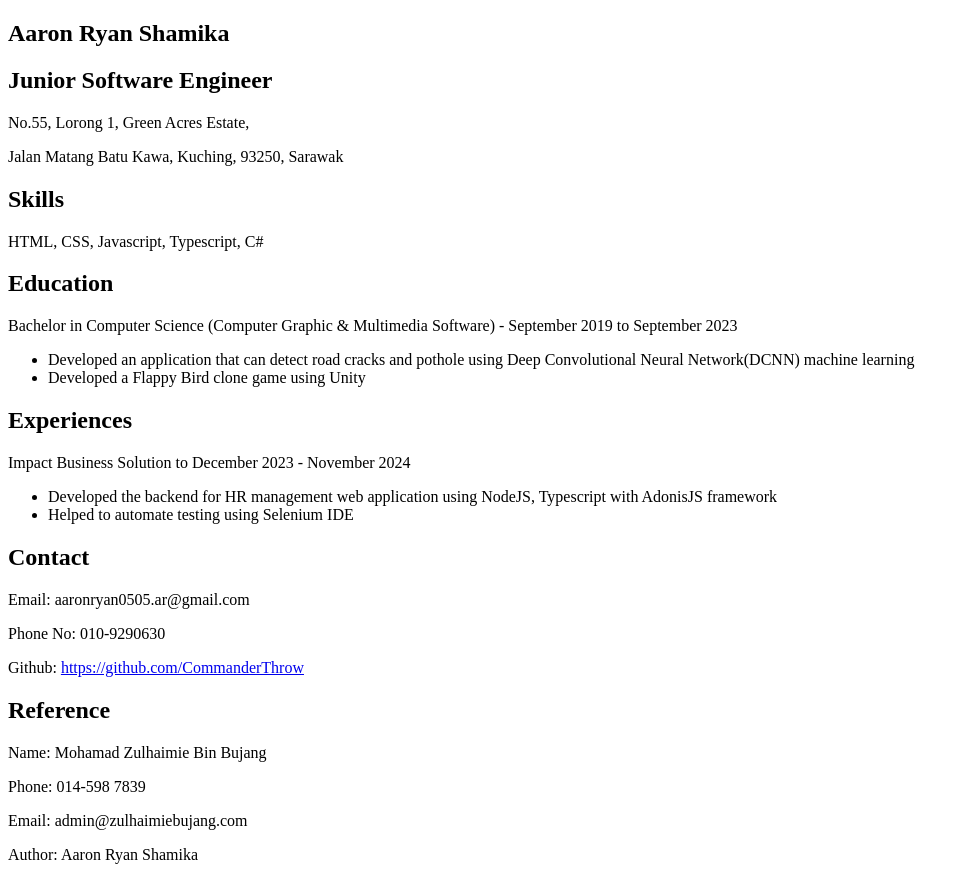
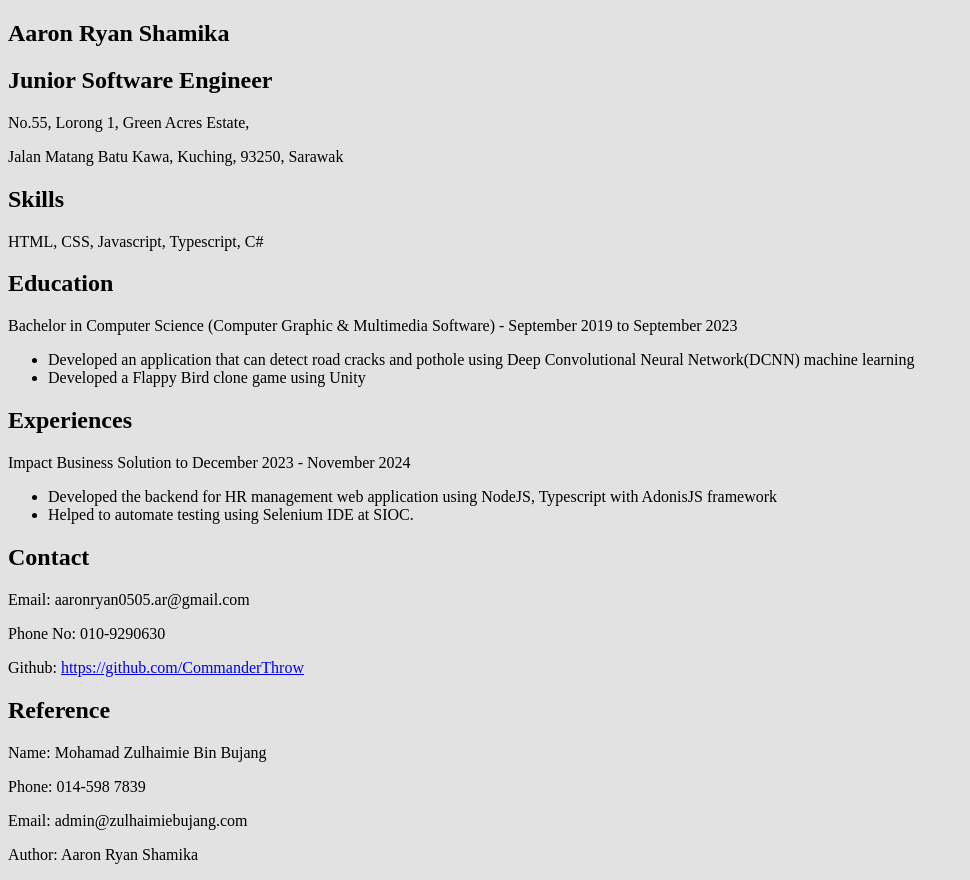
Before and after one commit to CommanderThrow/single-page-cv, a plain HTML site: page index.html in a window 1280 px wide. Shown: the whole page, without its empty margins (0-970 px from the left). Drawn offline with Linux system fonts and the light colour scheme.

Commit message:
i dont know

```diff
--- a/index.html
+++ b/index.html
@@ -1,8 +1,10 @@
 <!doctype html>
 <html lang="en">
+
 <head>
   <title>Aaron Ryan Shamika CV</title>
   <link rel="icon" type="" href="" />
+  <link rel="stylesheet" href="style.css" />
   <meta charset="UTF-8" />
   <meta name="author" content="Aaron Ryan Shamika" />
   <meta name="keywords" content="Aaron Ryan, CV, Resume" />
@@ -12,6 +14,7 @@
   <meta property="og:locale" content="en_SG" />
 </head>
 
+<body>
   <section>
     <h1>Aaron Ryan Shamika</h1>
     <h2>Junior Software Engineer</h2>
@@ -48,7 +51,7 @@
           Developed the backend for HR management web application using NodeJS,
           Typescript with AdonisJS framework
         </li>
-        <li>Helped to automate testing using Selenium IDE</li>
+        <li>Helped to automate testing using Selenium IDE at SIOC.</li>
       </ul>
     </section>
 
@@ -58,9 +61,7 @@
       <p>Phone No: 010-9290630</p>
       <p>
         Github:
-        <a href="https://github.com/CommanderThrow" target="_blank"
-          >https://github.com/CommanderThrow</a
-        >
+        <a href="https://github.com/CommanderThrow" target="_blank">https://github.com/CommanderThrow</a>
       </p>
     </section>
 
@@ -75,4 +76,6 @@
   <footer>
     <p>Author: Aaron Ryan Shamika</p>
   </footer>
+</body>
+
 </html>
--- /dev/null
+++ b/style.css
@@ -0,0 +1,10 @@
+body {
+    background-color: #e2e2e2;
+    color:black;
+}
+
+@media print {
+    body {
+        /* background-color: black; */
+    }
+}
```
Also changed, not shown: 1 other file. Lines whose indentation alone changed are shown as unchanged.
